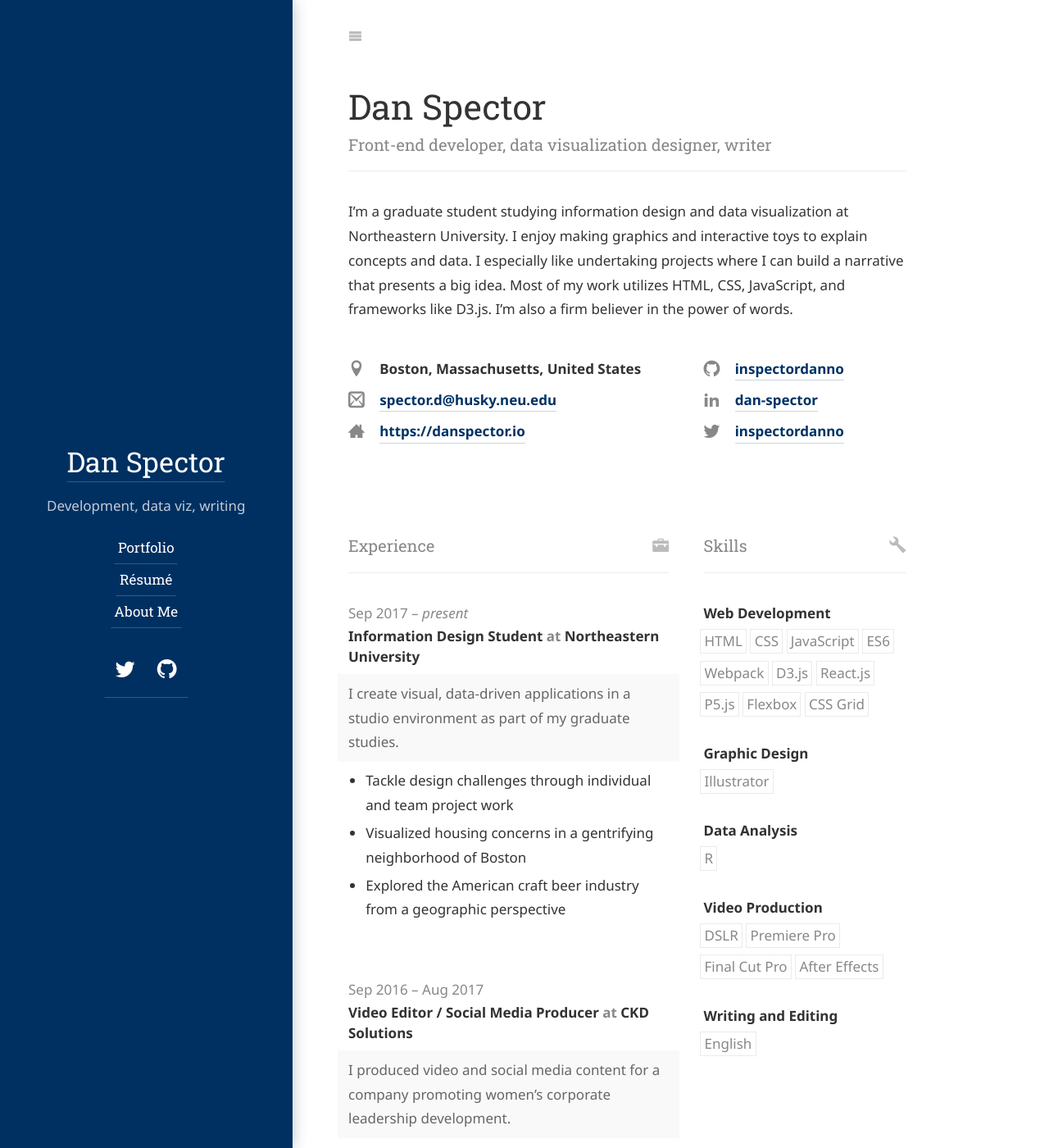
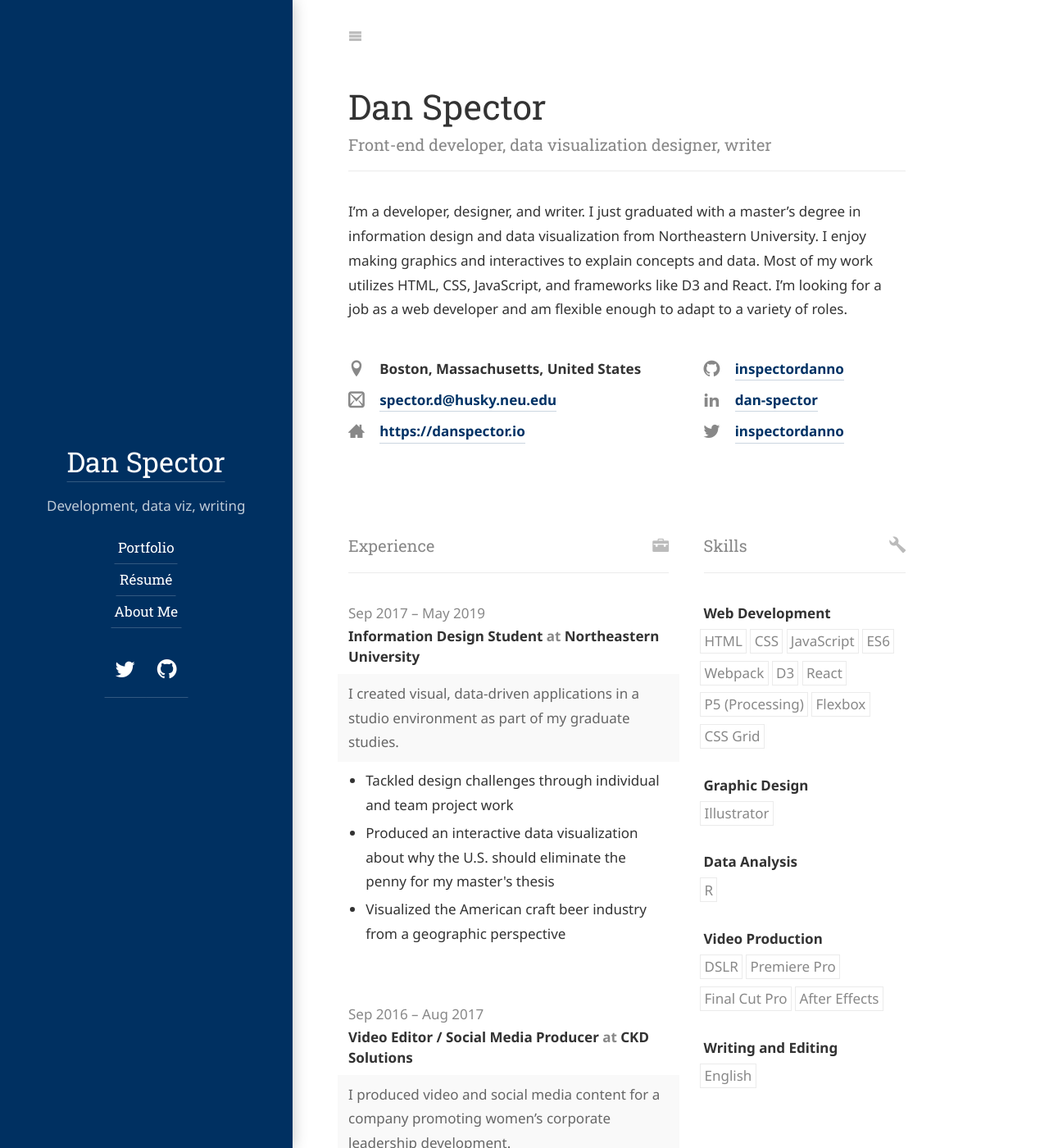
Before and after one commit to inspectordanno/inspectordanno.github.io, a Jekyll site: the page built from resume.md, in a window 1280 px wide and 1400 px high. Shown: the whole window at 82% size. Built offline with Jekyll 4.4.1, drawn with Linux system fonts in a browser that asks for light colours; some web fonts are replaced; some of the changed text lies outside the part shown.

Commit message:
Update resume.json

```diff
--- a/_data/resume.json
+++ b/_data/resume.json
@@ -6,7 +6,7 @@
     "email": "spector.d@husky.neu.edu",
     "phone": "",
     "website": "https://danspector.io",
-    "summary": "I’m a graduate student studying information design and data visualization at Northeastern University. I enjoy making graphics and interactive toys to explain concepts and data. I especially like undertaking projects where I can build a narrative that presents a big idea. Most of my work utilizes HTML, CSS, JavaScript, and frameworks like D3.js. I’m also a firm believer in the power of words.",
+    "summary": "I’m a developer, designer, and writer. I just graduated with a master’s degree in information design and data visualization from Northeastern University. I enjoy making graphics and interactives to explain concepts and data. Most of my work utilizes HTML, CSS, JavaScript, and frameworks like D3 and React. I’m looking for a job as a web developer and am flexible enough to adapt to a variety of roles.",
     "location": {
       "address": "",
       "postalCode": "",
@@ -38,12 +38,12 @@
       "position": "Information Design Student",
       "website": "",
       "startDate": "2017-09-01",
-      "endDate": "",
-      "summary": " I create visual, data-driven applications in a studio environment as part of my graduate studies.",
+      "endDate": "2019-05-01",
+      "summary": " I created visual, data-driven applications in a studio environment as part of my graduate studies.",
       "highlights": [
-        "Tackle design challenges through individual and team project work",
-        "Visualized housing concerns in a gentrifying neighborhood of Boston",
-        "Explored the American craft beer industry from a geographic perspective"
+        "Tackled design challenges through individual and team project work",
+        "Produced an interactive data visualization about why the U.S. should eliminate the penny for my master's thesis",
+        "Visualized the American craft beer industry from a geographic perspective"
       ]
     },
     {
@@ -80,8 +80,8 @@
       "area": "Information Design and Visualization",
       "studyType": "M.F.A.",
       "startDate": "2017-09-01",
-      "endDate": "",
-      "gpa": "3.70",
+      "endDate": "2019-05-01",
+      "gpa": "3.71",
       "courses": [
         "Programming Basics (P5.js)",
         "Visualization Technologies (D3.js)",
@@ -119,9 +119,9 @@
         "JavaScript",
         "ES6",
         "Webpack",
-        "D3.js",
-        "React.js",
-        "P5.js",
+        "D3",
+        "React",
+        "P5 (Processing)",
         "Flexbox",
         "CSS Grid"
       ]
```
